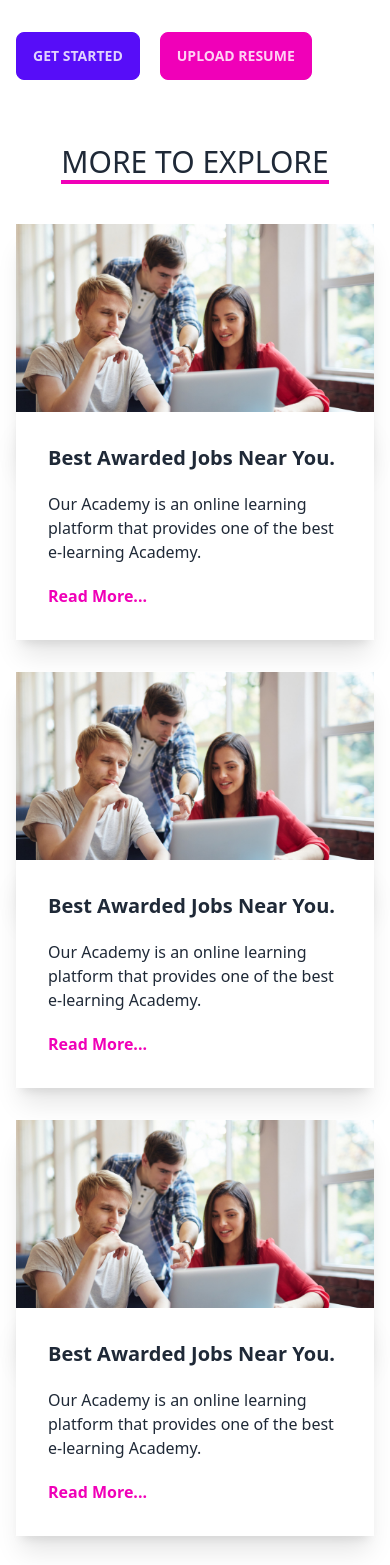
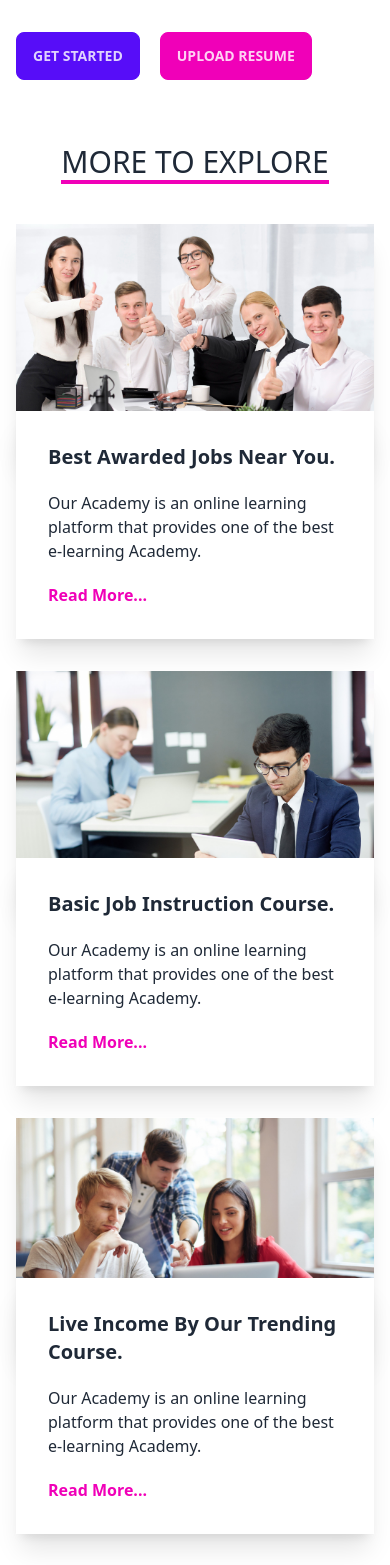
Before and after one commit to morz-mamun/Dream-Job-Finder, a React (Vite) app: page / in a window 390 px wide. Shown: the part 1966-3531 px from the top of the page. Built offline with nearby package versions, Linux system fonts and the light colour scheme; no server answers.

Commit message:
error page create and implement it

```diff
--- /dev/null
+++ b/src/Components/Pages/BidRequest/BidRequest.jsx
@@ -0,0 +1,11 @@
+import React from 'react';
+
+const BidRequest = () => {
+    return (
+        <div>
+            Bid Request page
+        </div>
+    );
+};
+
+export default BidRequest;
--- /dev/null
+++ b/src/Components/Pages/Error/Error.jsx
@@ -0,0 +1,20 @@
+
+import { Link } from "react-router-dom";
+import error from "../../../assets/error.jpg"
+
+const Error = () => {
+    return (
+        <div className="hero min-h-screen bg-black bg-opacity-80">
+        <div className="hero-content flex-col lg:flex-row">
+          <img src={error} className="max-w-sm rounded-lg shadow-2xl" />
+          <div>
+            <h1 className="text-5xl font-bold text-red-600">OOPS...!! Error page Found.</h1>
+            <p className="py-6 text-white">Sorry, We can not find a page you are looking for.</p>
+           <Link to='/'> <button className="btn bg-gradient-to-r from-red-700 to-red-300 text-white font-bold">Go Back to Home</button></Link>
+          </div>
+        </div>
+      </div>
+    );
+};
+
+export default Error;
--- a/src/Components/Pages/Home/MoreExplore.jsx
+++ b/src/Components/Pages/Home/MoreExplore.jsx
@@ -11,7 +11,7 @@ const MoreExplore = () => {
         <div className="relative">
           <div className="card card-compact  bg-base-100 shadow-xl">
             <figure>
-              <img src={explore1} alt="Shoes" />
+              <img src={explore3} alt="Shoes" />
             </figure>
           </div>
           <div className=" md:w-80 bg-base-100  p-8 shadow-xl absolute -bottom-44 space-y-5">
@@ -26,11 +26,11 @@ const MoreExplore = () => {
         <div className="relative">
           <div className="card card-compact  bg-base-100 shadow-xl">
             <figure>
-              <img src={explore1} alt="Shoes" />
+              <img src={explore2} alt="Shoes" />
             </figure>
           </div>
           <div className=" md:w-80 bg-base-100  p-8 shadow-xl absolute -bottom-44 space-y-5">
-            <h1 className="text-xl font-bold">Best Awarded Jobs Near You.</h1>
+            <h1 className="text-xl font-bold">Basic Job Instruction Course.</h1>
             <p>
               Our Academy is an online learning platform that provides one of the
               best e-learning Academy.
@@ -46,7 +46,7 @@ const MoreExplore = () => {
             </figure>
           </div>
           <div className=" md:w-80 bg-base-100  p-8 shadow-xl absolute -bottom-44 space-y-5">
-            <h1 className="text-xl font-bold">Best Awarded Jobs Near You.</h1>
+            <h1 className="text-xl font-bold">Live Income By Our Trending Course.</h1>
             <p>
               Our Academy is an online learning platform that provides one of the
               best e-learning Academy.
--- a/src/Components/Shared/Navbar.jsx
+++ b/src/Components/Shared/Navbar.jsx
@@ -10,7 +10,7 @@ const Navbar = () => {
     <li> <NavLink to={'/addjobs'}>Add Job</NavLink></li>
     <li> <NavLink to={'/mypostedJobs'}>My Posted Jobs</NavLink></li>
     <li> <NavLink to={'/mybids'}>My Bids</NavLink></li>
-    <li> <NavLink to={''}>Bid Requests</NavLink></li>
+    <li> <NavLink to={'/bidRequest'}>Bid Requests</NavLink></li>
     <li> <NavLink to={'/registration'}>Registration</NavLink></li>
 
   </>
--- a/src/main.jsx
+++ b/src/main.jsx
@@ -1,79 +1,92 @@
-import React from 'react'
-import ReactDOM from 'react-dom/client'
-import './index.css'
+import React from "react";
+import ReactDOM from "react-dom/client";
+import "./index.css";
 
-import {
-  createBrowserRouter,
-  RouterProvider,
-} from "react-router-dom";
-import Main from './Main/Main.jsx';
-import Home from './Components/Pages/Home/Home.jsx';
-import AuthProvider from './Provider/AuthProvider.jsx';
-import Login from './Components/Pages/Login/Login.jsx';
-import Registration from './Components/Pages/Registration/Registration.jsx';
-import AddJobs from './Components/Pages/AddJobs/AddJobs.jsx';
-import JobDetails from './Components/Pages/JobDetails/JobDetails.jsx';
-import MyBid from './Components/Pages/MyBid/MyBid.jsx';
-import MyPostedJobs from './Components/Pages/MyPostedJobs/MyPostedJobs.jsx';
-import PrivateRoute from './PrivateRoute/PrivateRoute.jsx';
-import Update from './Components/Pages/Update/Update.jsx';
+import { createBrowserRouter, RouterProvider } from "react-router-dom";
+import Main from "./Main/Main.jsx";
+import Home from "./Components/Pages/Home/Home.jsx";
+import AuthProvider from "./Provider/AuthProvider.jsx";
+import Login from "./Components/Pages/Login/Login.jsx";
+import Registration from "./Components/Pages/Registration/Registration.jsx";
+import AddJobs from "./Components/Pages/AddJobs/AddJobs.jsx";
+import JobDetails from "./Components/Pages/JobDetails/JobDetails.jsx";
+import MyBid from "./Components/Pages/MyBid/MyBid.jsx";
+import MyPostedJobs from "./Components/Pages/MyPostedJobs/MyPostedJobs.jsx";
+import PrivateRoute from "./PrivateRoute/PrivateRoute.jsx";
+import Update from "./Components/Pages/Update/Update.jsx";
+import BidRequest from "./Components/Pages/BidRequest/BidRequest.jsx";
+import Error from "./Components/Pages/Error/Error.jsx";
 
 const router = createBrowserRouter([
   {
     path: "/",
+    errorElement: <Error></Error>,
     element: <Main></Main>,
     children: [
       {
         path: "/",
-        element: <Home></Home>
+        element: <Home></Home>,
       },
       {
-        path: '/registration',
-        element: <Registration></Registration>
+        path: "/registration",
+        element: <Registration></Registration>,
       },
       {
-        path: '/login',
-        element: <Login></Login>
+        path: "/login",
+        element: <Login></Login>,
       },
       {
-        path: '/addjobs',
-        element: <AddJobs></AddJobs>
+        path: "/addjobs",
+        element: (
+          <PrivateRoute>
+            <AddJobs></AddJobs>
+          </PrivateRoute>
+        ),
       },
       {
         path: "/:category/:id",
-        element: <JobDetails></JobDetails>,
-        loader: ({params}) => fetch(`http://localhost:5000/${params.category}/${params.id}`)
+        element: (
+          <PrivateRoute>
+            <JobDetails></JobDetails>
+          </PrivateRoute>
+        ),
+        loader: ({ params }) =>
+          fetch(`http://localhost:5000/${params.category}/${params.id}`),
       },
       {
-        path: '/mybids',
-        element: <PrivateRoute>
-          <MyBid></MyBid>
-        </PrivateRoute>
+        path: "/mybids",
+        element: (
+          <PrivateRoute>
+            <MyBid></MyBid>
+          </PrivateRoute>
+        ),
       },
       {
-        path: '/mypostedJobs',
-        element: <PrivateRoute>
-          <MyPostedJobs></MyPostedJobs>
-        </PrivateRoute>,
+        path: "/mypostedJobs",
+        element: (
+          <PrivateRoute>
+            <MyPostedJobs></MyPostedJobs>
+          </PrivateRoute>
+        ),
         // loader: () => fetch('http://localhost:5000/addjobs')
+      },
+      {
+        path: "/bidRequest",
+        element: <BidRequest></BidRequest>,
       },
       {
         path: "/update/:id",
         element: <Update></Update>,
-        loader: ({params}) => fetch(`http://localhost:5000/${params.id}`)
-      }
-
-
-
-    ]
+        loader: ({ params }) => fetch(`http://localhost:5000/${params.id}`),
+      },
+    ],
   },
 ]);
 
-
-ReactDOM.createRoot(document.getElementById('root')).render(
+ReactDOM.createRoot(document.getElementById("root")).render(
   <React.StrictMode>
     <AuthProvider>
-    <RouterProvider router={router} />
+      <RouterProvider router={router} />
     </AuthProvider>
-  </React.StrictMode>,
-)
+  </React.StrictMode>
+);
```
Also changed, not shown: src/assets/error.jpg (added).
